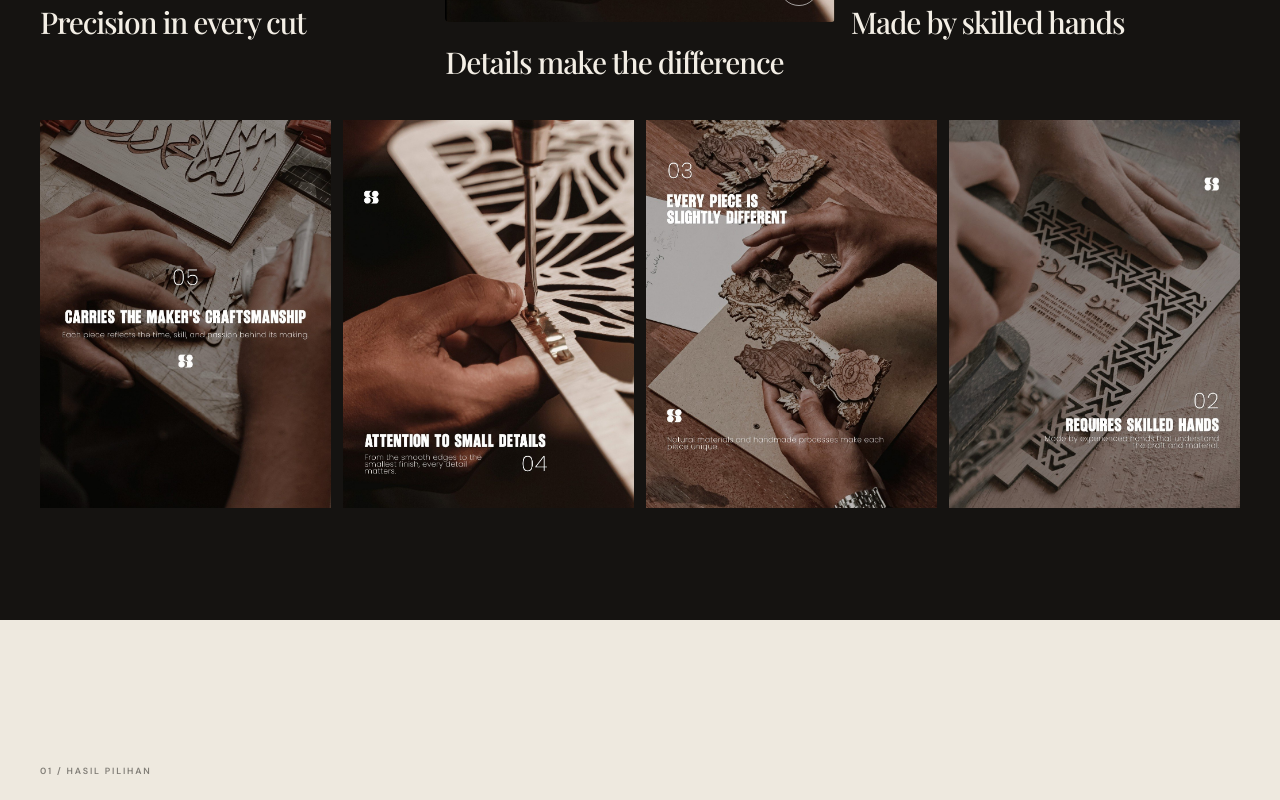
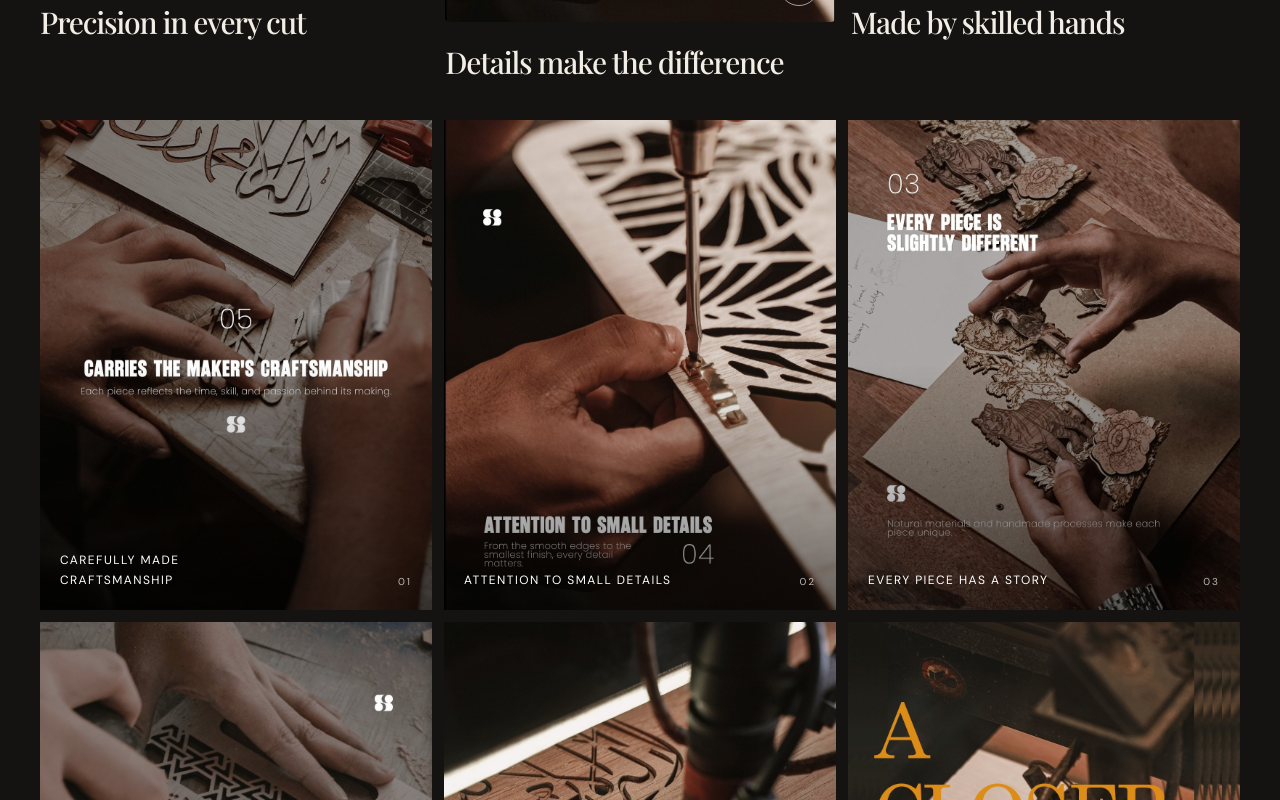
Before and after one commit to Samidjon/Senitukang, a Next.js app: page / in a window 1280 px wide. Shown: the part 1660-2460 px from the top of the page. Built offline with nearby package versions, Linux system fonts and the light colour scheme; grey boxes are pictures that could not be loaded; a web font is replaced by a local one.

Commit message:
Show all six workshop photos in craft gallery

```diff
--- a/app/page.tsx
+++ b/app/page.tsx
@@ -259,13 +259,24 @@ export default function Home() {
               <h3 className="display mt-4 text-2xl md:text-3xl">{film.title}</h3>
             </motion.article>)}
           </div>
-          <div className="mt-10 grid grid-cols-2 gap-3 md:grid-cols-4">
+          <div className="mt-10 grid grid-cols-2 gap-3 md:grid-cols-3">
             {[
-              ["photo_2026-10-20_08-36-09.jpg","Carefully made craftsmanship"],
-              ["photo_2026-10-20_08-36-19.jpg","Attention to small details"],
-              ["photo_2026-10-20_08-36-24.jpg","Every piece has a story"],
-              ["photo_2026-10-20_08-36-28.jpg","Precision and patience"]
-            ].map(([src,alt]) => <div key={src} className="overflow-hidden"><Image src={`/media/${src}`} alt={alt} width={720} height={960} className="aspect-[3/4] w-full object-cover transition duration-700 hover:scale-105" /></div>)}
+              ["photo_2026-10-20_08-36-09.jpg","Carefully made craftsmanship","01"],
+              ["photo_2026-10-20_08-36-19.jpg","Attention to small details","02"],
+              ["photo_2026-10-20_08-36-24.jpg","Every piece has a story","03"],
+              ["photo_2026-10-20_08-36-28.jpg","Precision and patience","04"],
+              ["photo_2026-10-20_08-36-32.jpg","Made by skilled hands","05"],
+              ["photo_2026-10-20_08-36-35.jpg","Crafted one detail at a time","06"]
+            ].map(([src,alt,no]) => (
+              <article key={src} className="group relative overflow-hidden bg-white/5">
+                <Image src={`/media/${src}`} alt={alt} width={720} height={960} className="aspect-[4/5] w-full object-cover transition duration-700 group-hover:scale-105" />
+                <div className="absolute inset-0 bg-gradient-to-t from-black/65 via-black/0 to-black/0 opacity-80 transition-opacity duration-500 group-hover:opacity-100" />
+                <div className="absolute inset-x-0 bottom-0 flex items-end justify-between gap-3 p-4 text-white md:p-5">
+                  <span className="max-w-[14rem] text-xs uppercase leading-5 tracking-[0.12em]">{alt}</span>
+                  <span className="text-[10px] tracking-[0.2em] text-white/70">{no}</span>
+                </div>
+              </article>
+            ))}
           </div>
         </div>
       </section>
```
